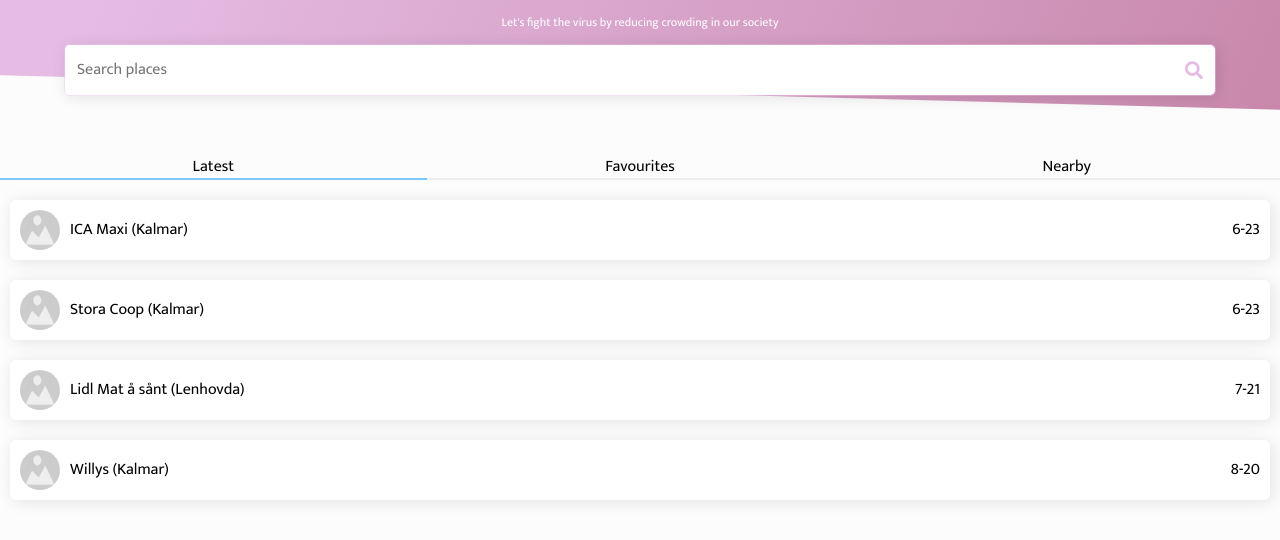
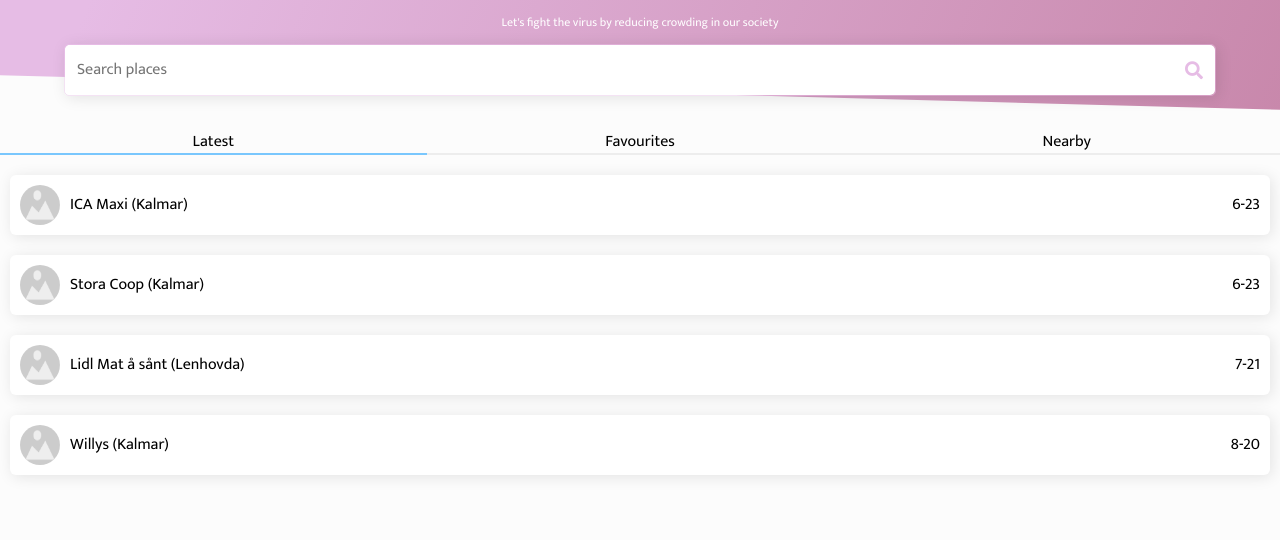
Before and after one commit to goa-codebet/flockerrty, a React (Create React App) app: page / in a window 1280 px wide. Shown: the top 540 px of the page. Built offline with nearby package versions, Linux system fonts and the light colour scheme.

Commit message:
Change tabview margin top

```diff
--- a/src/components/tab-view/style.scss
+++ b/src/components/tab-view/style.scss
@@ -1,7 +1,7 @@
 @import '../../styles/colors';
 
 .TabView {
-  margin-top: 40px;
+  margin-top: 15px;
 
   &__menu {
     display: flex;
```
